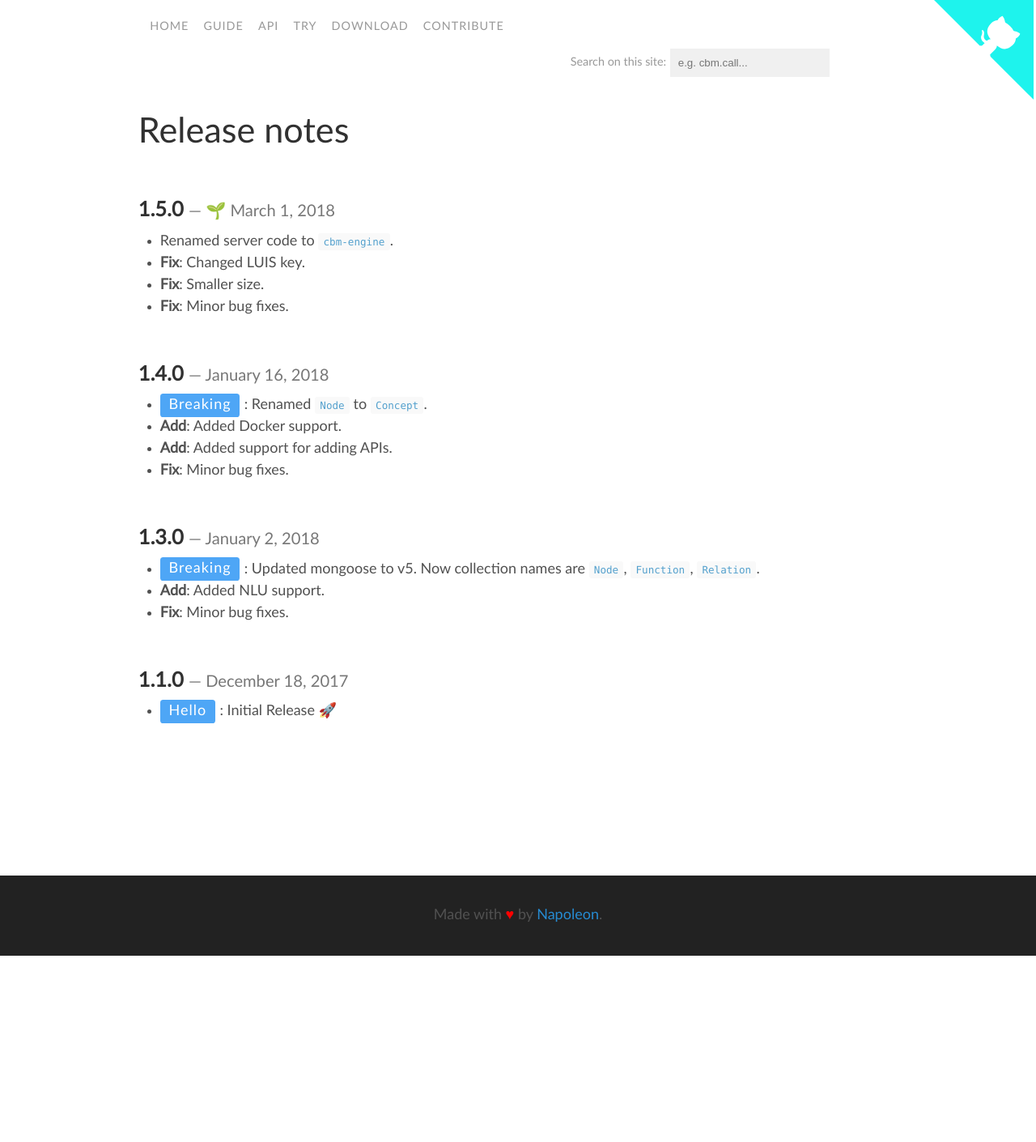
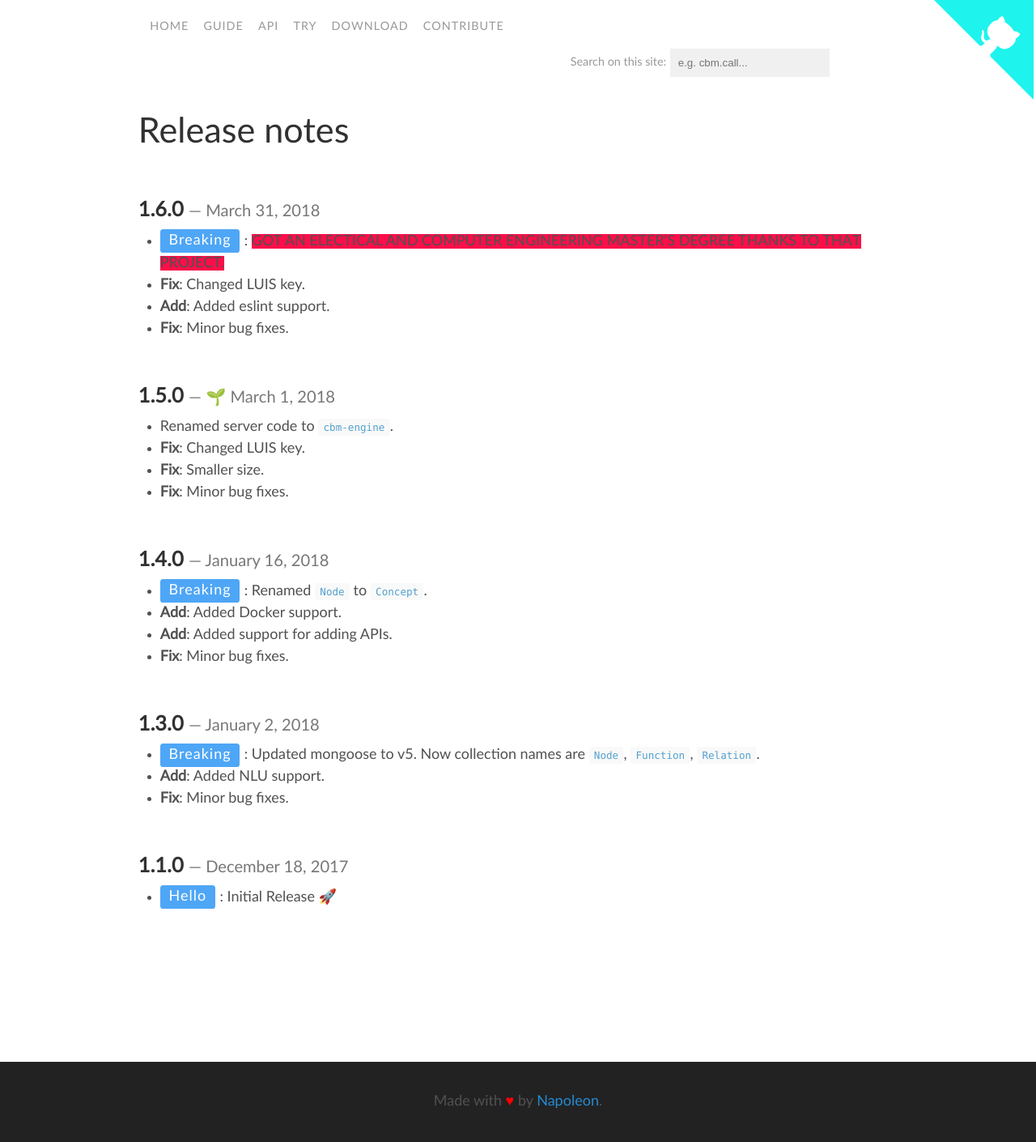
Before and after one commit to cbmjs/cbm-website, a Jekyll site: the page built from release-notes.md, in a window 1280 px wide. Shown: the whole page at 81% size. Built offline with Jekyll 4.4.1, drawn with Linux system fonts in a browser that asks for light colours; nearby versions of some CDN libraries; comment, search, counter and statistics services are not loaded; before the commit the page ends 1180 px from its top, so only the background shows below that.

Commit message:
update version

```diff
--- a/_config.yml
+++ b/_config.yml
@@ -39,5 +39,5 @@ author:
   email:             Napoleonoikon@gmail.com
 
 # Custom vars
-version:             1.5.0
+version:             1.6.0
 repo:                https://github.com/cbmjs/
--- a/release-notes.md
+++ b/release-notes.md
@@ -5,6 +5,13 @@ id: release-notes
 ---
 
 # {{ page.title }}
+
+## 1.6.0 *March 31, 2018*
+
+- <span class="tag">Breaking</span>: <span class="red">GOT AN ELECTICAL AND COMPUTER ENGINEERING MASTER'S DEGREE THANKS TO THAT PROJECT.</span>
+- __Fix__: Changed LUIS key.
+- __Add__: Added eslint support.
+- __Fix__: Minor bug fixes.
 
 ## 1.5.0 *🌱 March 1, 2018*
 
--- a/style/_widgets.scss
+++ b/style/_widgets.scss
@@ -14,7 +14,7 @@
   margin: 0 0;
 }
 
-#cbm-v150 {
+#cbm-v160 {
   margin: 0 0;
 }
 
```
